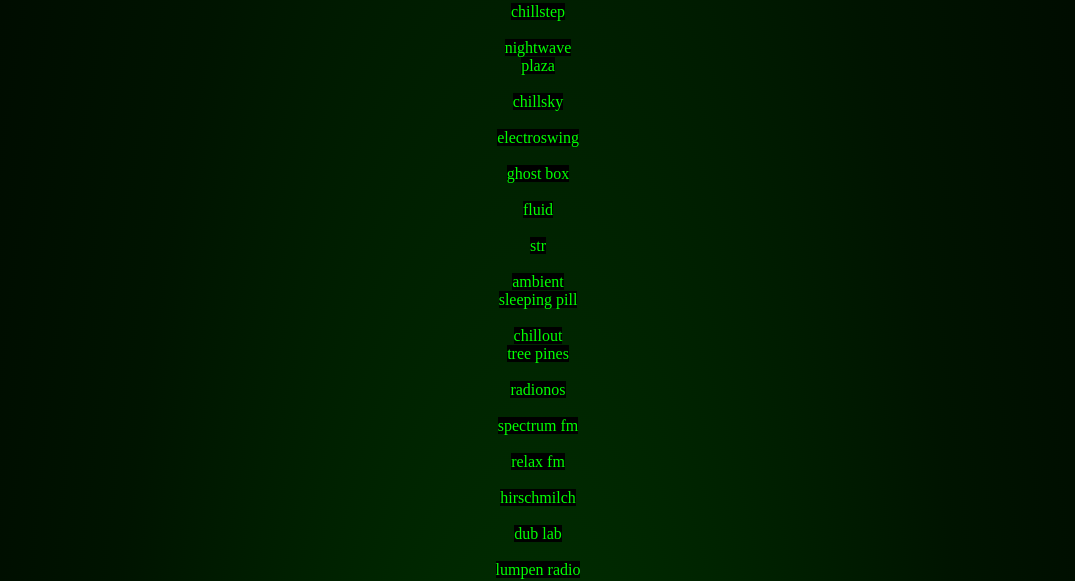
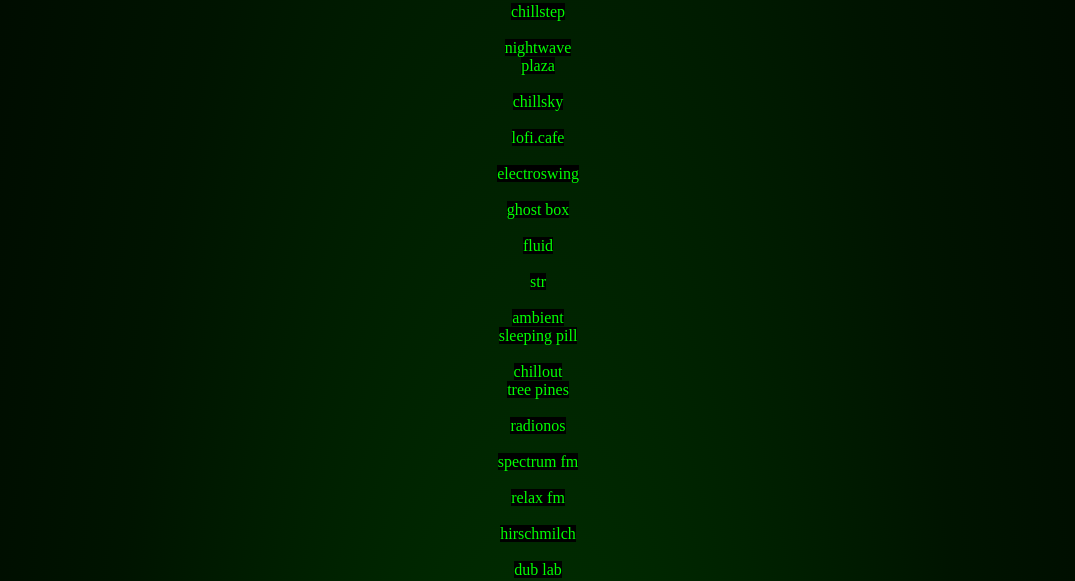
Before and after one commit to gringosgar/gringosgar.github.io, a plain HTML site: page rnav.html in a window 1280 px wide. Shown: the part 1311-1892 px from the top of the page, without its empty margins (102-1177 px from the left). Drawn offline with Linux system fonts and the light colour scheme.

Commit message:
Update rnav.html

```diff
--- a/rnav.html
+++ b/rnav.html
@@ -284,7 +284,15 @@
 <br>
 
  <br>
+<a href="
+https://www.lofi.cafe/
+" target="main">
+lofi.cafe
+</a>
 
+<br>
+
+ <br>
 <a href="
 https://www.electroswing-radio.com/
 
```
